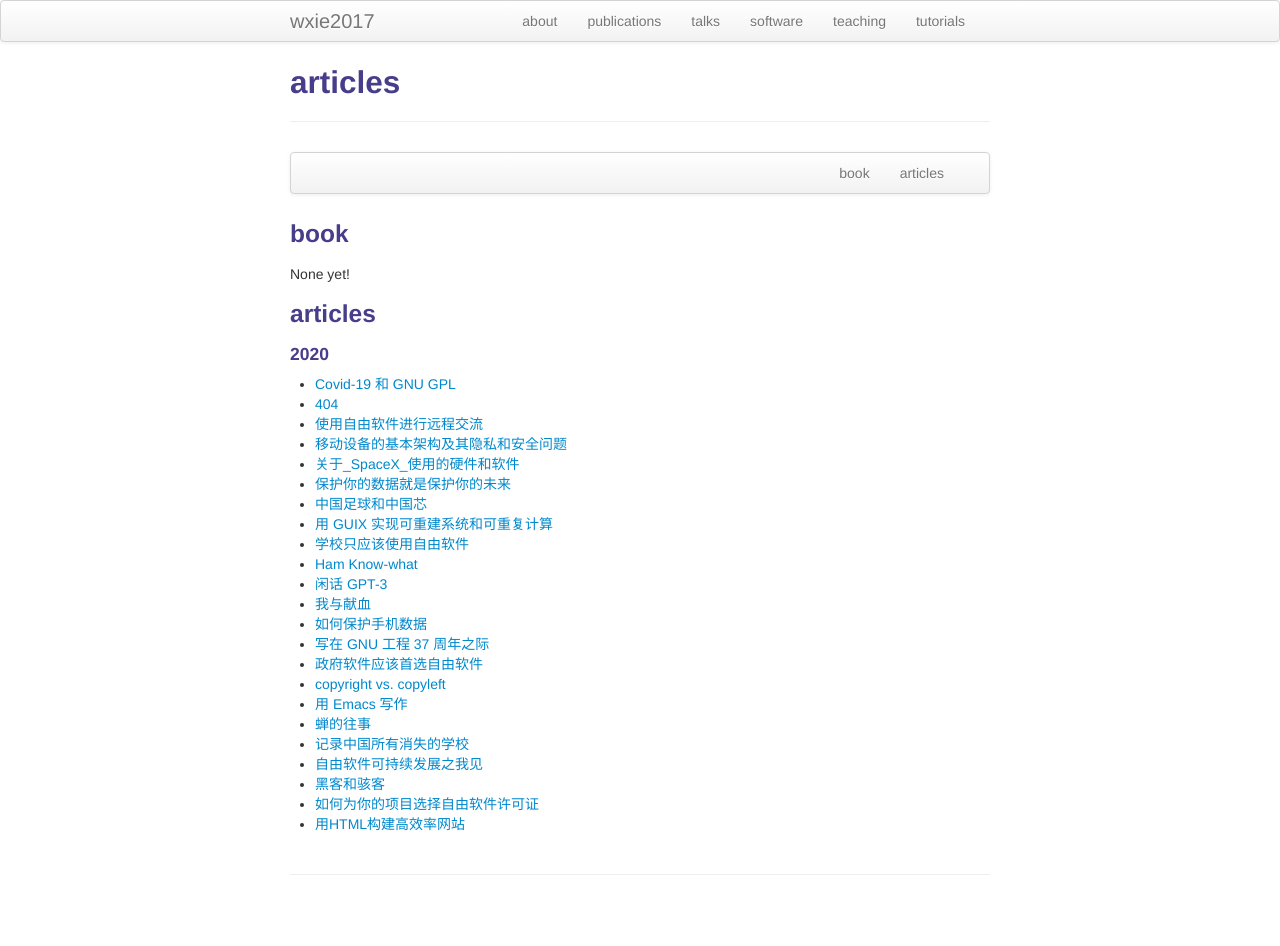
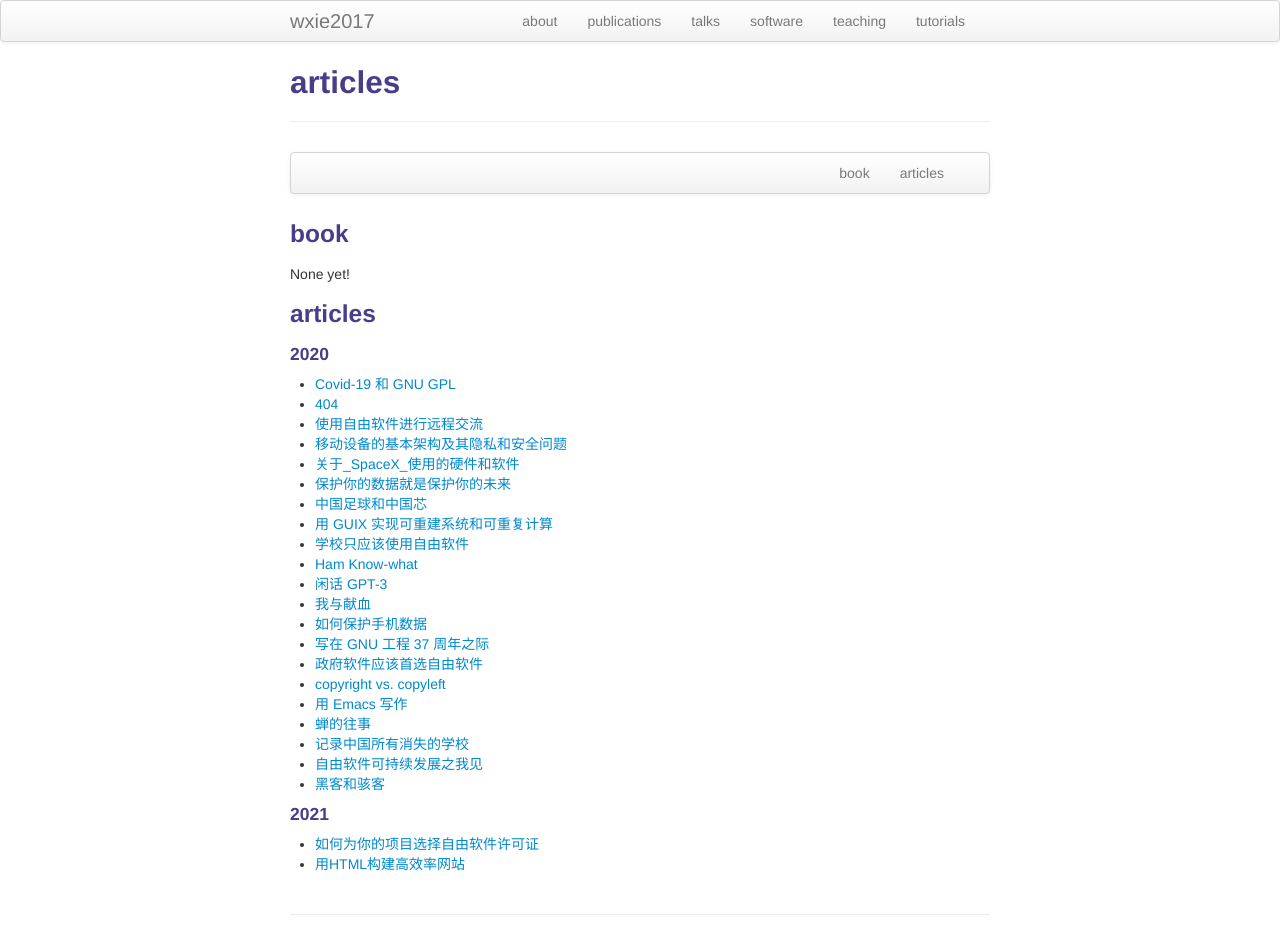
Before and after one commit to wxie2017/wxie2017.github.io, a Jekyll site: the page built from pages/pubs.md, in a window 1280 px wide. Built offline with Jekyll 4.4.1, drawn with Linux system fonts in a browser that asks for light colours; before the commit the page ends 906 px from its top, so only the background shows below that.

Commit message:
add 2021 tag

```diff
--- a/pages/pubs.md
+++ b/pages/pubs.md
@@ -44,5 +44,8 @@ None yet!
 - [记录中国所有消失的学校](article/记录中国所有消失的学校.html)
 - [自由软件可持续发展之我见](article/自由软件可持续发展之我见.html)
 - [黑客和骇客](article/hacker-cracker.html)
+
+#### 2021
+
 - [如何为你的项目选择自由软件许可证](article/如何为你的项目选择自由软件许可证.html)
 - [用HTML构建高效率网站](article/用HTML构建高效率网站.html)
```
